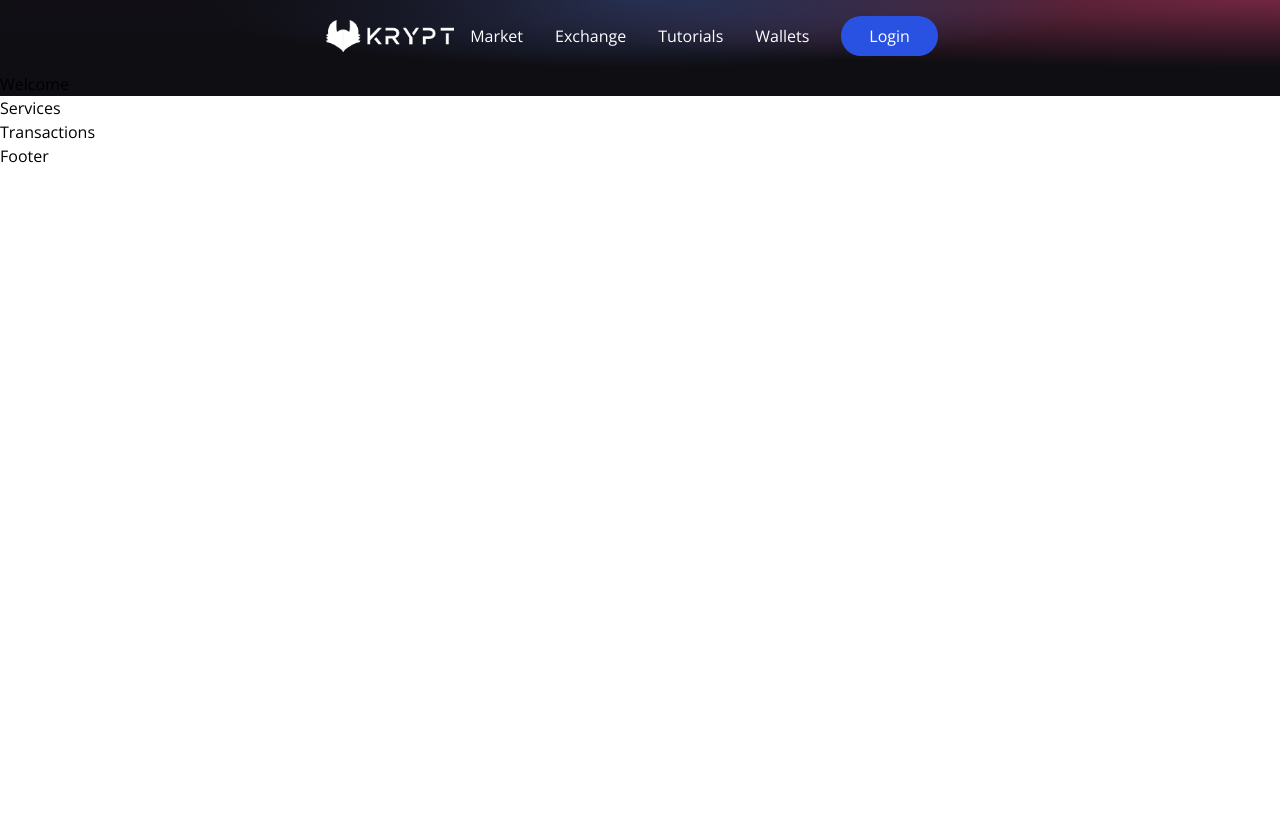
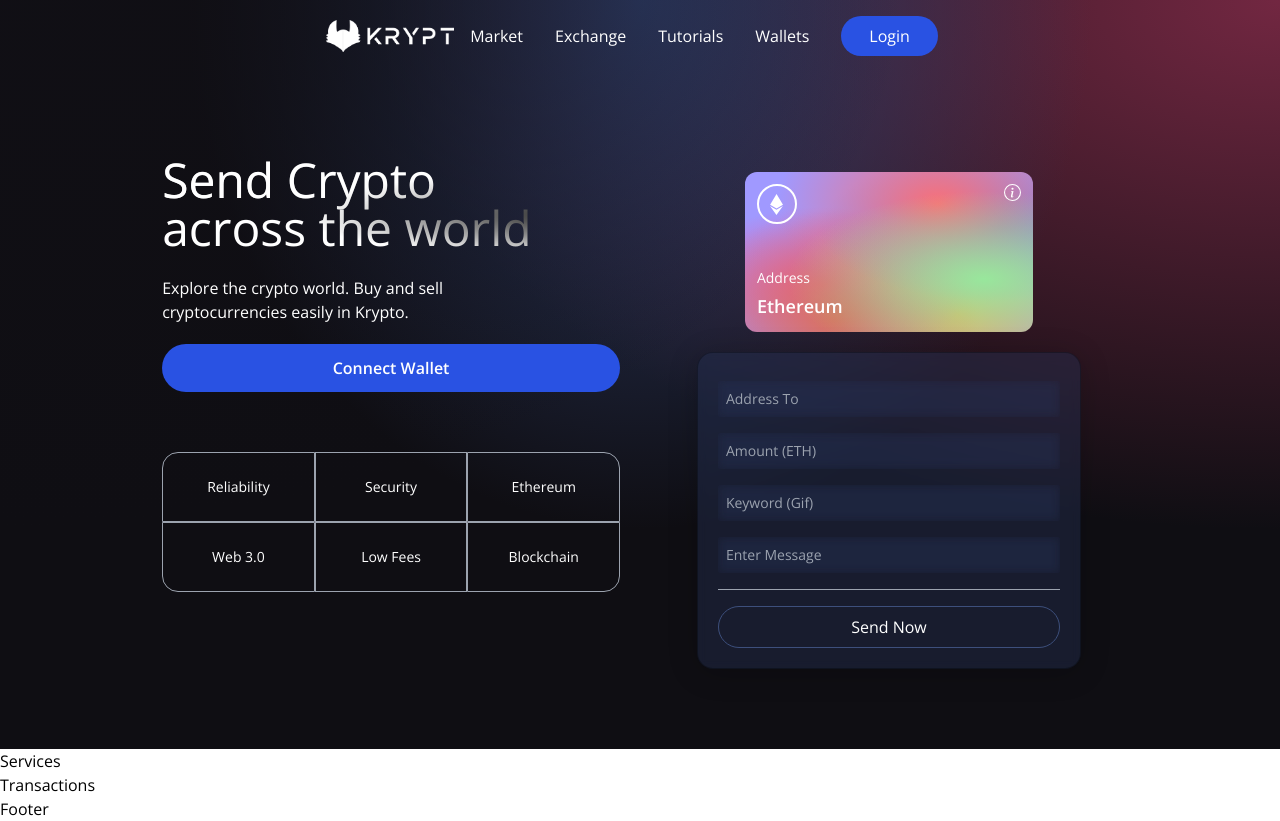
Before and after one commit to pedroltdias/blockchain-app, a React (Vite) app in the folder client/: page / in a window 1280 px wide. Before the commit the page ends 800 px from the top, so only its background shows below. Built offline with nearby package versions, Linux system fonts and the light colour scheme.

Commit message:
implementacao do componente Welcome

```diff
--- a/client/src/components/Navbar.tsx
+++ b/client/src/components/Navbar.tsx
@@ -24,7 +24,7 @@
 			</div>
 			<ul className="text-white md:flex hidden list-none flex-row justify-between items-center flex-initial">
 				{["Market", "Exchange", "Tutorials", "Wallets"].map((item, index) => (
-					<NavbarItem key={item + index} title={item} />
+					<NavbarItem key={item + index} title={item} classProps="" />
 				))}
 				<li className="bg-[#2952e3] py-2 px-7 mx-4 rounded-full cursor-pointer hover:bg-[#2546bd]">
 					Login
--- a/client/src/components/Welcome.tsx
+++ b/client/src/components/Welcome.tsx
@@ -1,5 +1,125 @@
-export default function Welcome() {
+import { AiFillPlayCircle } from "react-icons/ai";
+import { SiEthereum } from "react-icons/si";
+import { BsInfoCircle } from "react-icons/bs";
+
+import { Loader } from "./";
+
+const commonStyles = "min-h-[70px] sm:px-0 px-2 sm:min-w-[120px] flex justify-center items-center border-[0.5px] border-gray-400 text-sm font-light text-white";
+
+interface IInput {
+	placeholder: string
+	name: string
+	type: string
+	value?: string
+	handleChange: any //erro aqui
+}
+
+function Input({ placeholder, name, type, value, handleChange }: IInput) {
 	return (
-		<h1>Welcome</h1>
+		<input
+			placeholder={placeholder}
+			type={type}
+			step="0.0001"
+			value={value}
+			onChange={(e) => handleChange(e, name)}
+			className="my-2 w-full rounded-sm p-2 outline-none bg-transparent text-white border-none text-sm white-glassmorphism"
+		/>
 	);
 }
+
+export default function Welcome() {
+	function connectWallet() {
+
+	}
+
+	function handleSubmit() {
+
+	}
+
+	return (
+		<div className="flex w-full justify-center items-center">
+			<div className="flex md:flex-row flex-col items-start justify-between md:p-20 py-12 px-4">
+				<div className="flex flex-1 justify-start flex-col md:mr-10">
+					<h1 className="text-3xl sm:text-5xl text-white text-gradient py-1">
+						Send Crypto <br /> across the world
+					</h1>
+					<p className="text-left mt-5 text-white font-light md:w-9/12 w-11/12 text-base">
+						Explore the crypto world. Buy and sell cryptocurrencies easily in Krypto.
+					</p>
+					<button
+						type="button"
+						onClick={connectWallet}
+						className="flex flex-row justify-center items-center my-5 bg-[#2952e3] p-3 rounded-full cursor-pointer hover:bg-[#2546bd]"
+					>
+						<p className="text-white text-base font-semibold">Connect Wallet</p>
+					</button>
+					<div className="grid sm:grid-cols-3 grid-cols-2 w-full mt-10">
+						<div className={`rounded-tl-2xl ${commonStyles}`}>
+							Reliability
+						</div>
+						<div className={commonStyles}>
+							Security
+						</div>
+						<div className={`rounded-tr-2xl ${commonStyles}`}>
+							Ethereum
+						</div>
+						<div className={`rounded-bl-2xl ${commonStyles}`}>
+							Web 3.0
+						</div>
+						<div className={commonStyles}>
+							Low Fees
+						</div>
+						<div className={`rounded-br-2xl ${commonStyles}`}>
+							Blockchain
+						</div>
+					</div>
+				</div>
+
+				<div className="flex flex-col flex-1 items-center justify-start w-full md:mt-0 mt-10">
+					<div className="p-3 justify-end items-start flex-col rounded-xl h-40 sm:w-72 w-full my-5 eth-card white-glassmorpism">
+						<div className="flex justify-between flex-col w-full h-full">
+							<div className="flex justify-between items-start">
+								<div className="w-10 h-10 rounded-full border-2 border-white flex justify-center items-center">
+									<SiEthereum fontSize={21} color="#fff" />
+								</div>
+								<BsInfoCircle fontSize={17} color="#fff" />
+							</div>
+							<div>
+								<p className="text-white font-light text-sm">
+									Address
+								</p>
+								<p className="text-white font-semibold text-lg mt-1">
+									Ethereum
+								</p>
+							</div>
+						</div>
+					</div>
+
+					<div className="p-5 sm:w-96 w-full flex flex-col justify-start items-center blue-glassmorphism">
+						<Input placeholder="Address To" name="adressTo" type="text" handleChange={() => { }} />
+						<Input placeholder="Amount (ETH)" name="amount" type="number" handleChange={() => { }} />
+						<Input placeholder="Keyword (Gif)" name="keyword" type="text" handleChange={() => { }} />
+						<Input placeholder="Enter Message" name="message" type="text" handleChange={() => { }} />
+
+						<div className="h-[1px] w-full bg-gray-400 my-2" />
+
+						{false
+							? (
+								<Loader />
+							)
+							: (
+								<button
+									type="button"
+									onClick={handleSubmit}
+									className="text-white w-full mt-2 mt-2 border-[1px] p-2 border-[#3d4f7c] rounded-full cursor-pointer"
+								>
+									Send Now
+								</button>
+							)}
+
+					</div>
+				</div>
+			</div>
+		</div>
+	);
+}
```
